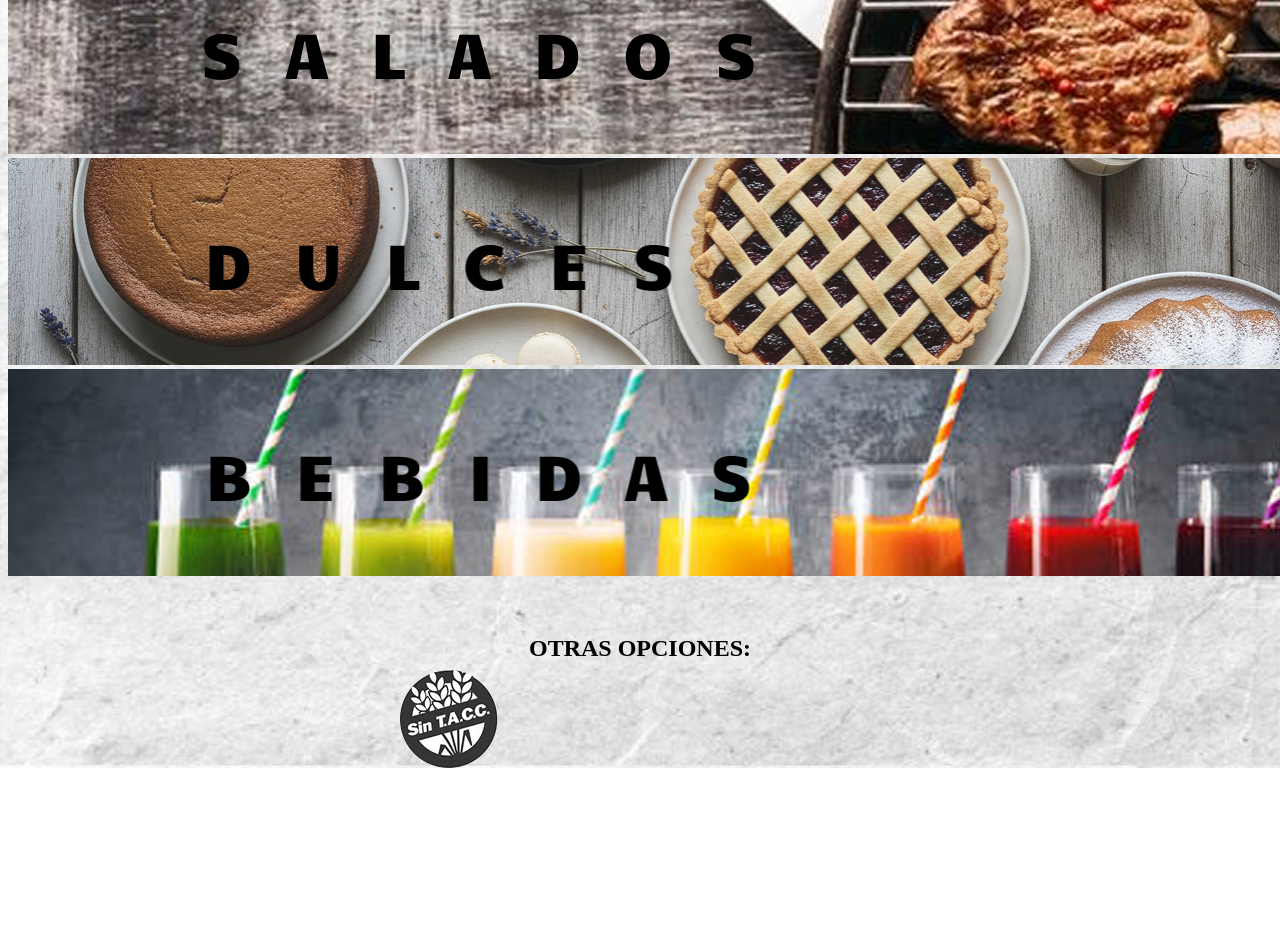
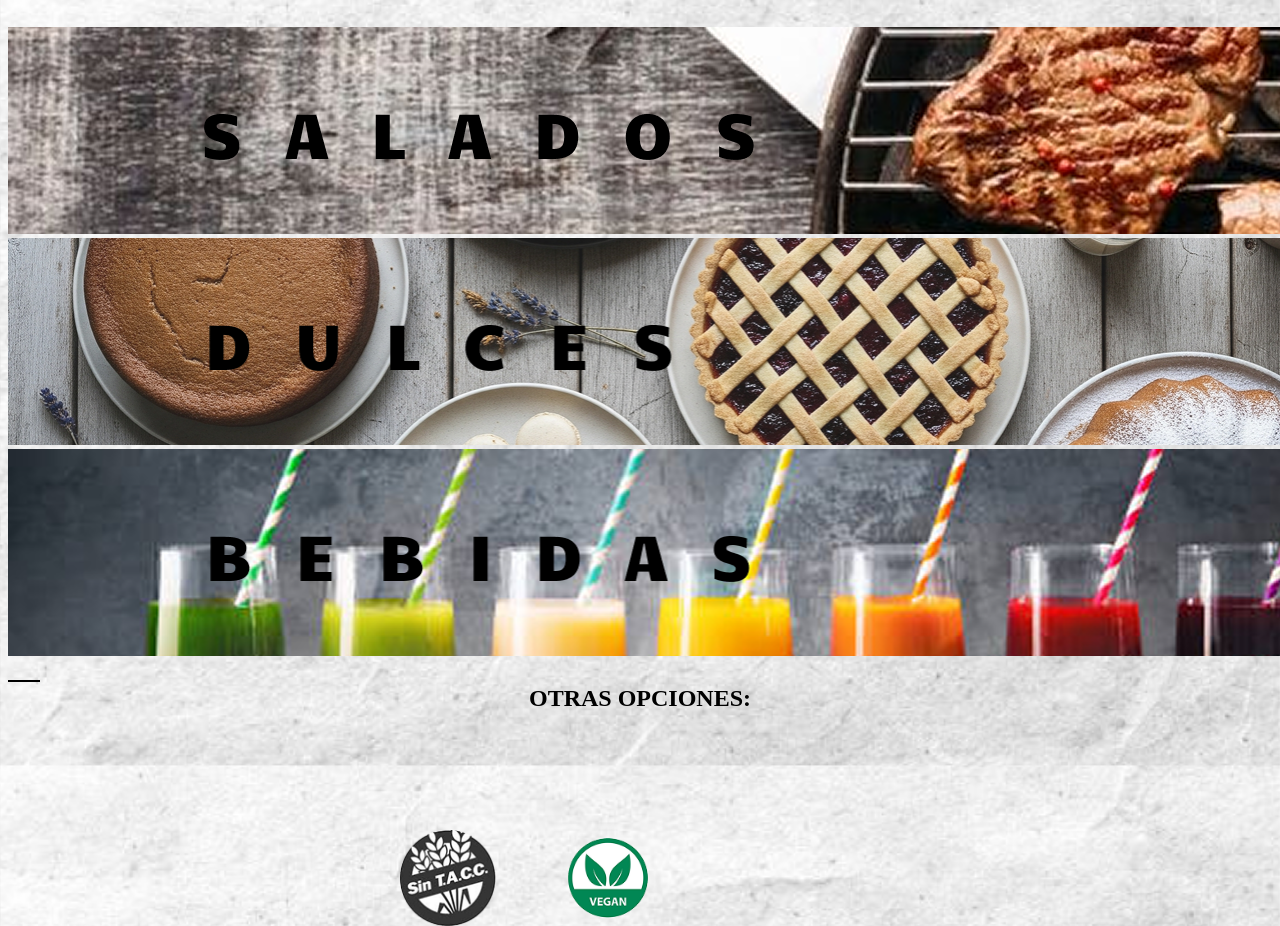
Before and after one commit to 3-TIC-ORT/proyecto-recetasya, a plain HTML site: page RecipEat FRONTEND/RecipEat.html in a window 1280 px wide. Shown: the part 130-1056 px from the top of the page. Before the commit the page ends 898 px from the top, so only its background shows below. Drawn offline with Linux system fonts and the light colour scheme.

Commit message:
Acomode las cosas

```diff
--- a/RecipEat FRONTEND/RecipEat.css
+++ b/RecipEat FRONTEND/RecipEat.css
@@ -10,9 +10,9 @@ body{
     background-image: url(IMAGENES\ FRONT/fondo.PNG);
     background-size: 100%;
 }
-.OP{
+.op{
     text-align: center;
-    margin-top:650px;
+    margin-top: 700px;
 }
 
 .bre{
@@ -26,11 +26,27 @@ body{
 }
 
 .salados{
-    margin-top: 70px;
+    margin-top: 100px;
 }
 
 .sintacc{
     position: absolute;
-    left: 400px;
-    top: 800px;
+    left: 25rem;
+    bottom: -16rem;
+    width: 6rem;
+    height: 6rem;
 }
+
+.vegano{
+    position: absolute;
+    left: 35rem;
+    bottom: -16rem;
+    width: 6rem;
+    height: 6rem;
+}
+
+hr {
+    border: 1px solid black;
+    margin: 20px 0;
+    width: 30px;
+}
--- a/RecipEat FRONTEND/RecipEat.html
+++ b/RecipEat FRONTEND/RecipEat.html
@@ -9,7 +9,7 @@
 </head>
 <body>
     <div class="qtgch"><h2>¿QUE TE GUSTARIA COMER HOY?</h2> </div>
-    <div class="OP"><h2>OTRAS OPCIONES: </h2></div>
+   <h2 class="op">OTRAS OPCIONES: </h2>
 
     <div class="bre"> <button class="b1">RecipEat</button>
     <p id="mensaje"></p> </div>
@@ -17,5 +17,8 @@
     <img src="IMAGENES FRONT/dulces.png" height="207px" width="1440px" alt="Recetas Dulces" class="dulces">
     <img src="IMAGENES FRONT/Botón Bebidas.png" height="207px" width="1440px" alt="Recetas Bebidas" class="bebidas">
     <img src="IMAGENES FRONT/botn comida sin tacc.png"  height="98px" width="98px"alt="Comida sin t.a.c.c" class="sintacc">
+    <img src="IMAGENES FRONT/boton comida vegana.png"  height="98px" width="98px"alt="Comida vegana" class="vegano">
+
+   <hr>
 </body>
 </html>
```
Also changed, not shown: RecipEat FRONTEND/IMAGENES FRONT/boton comida vegana.png (added).
